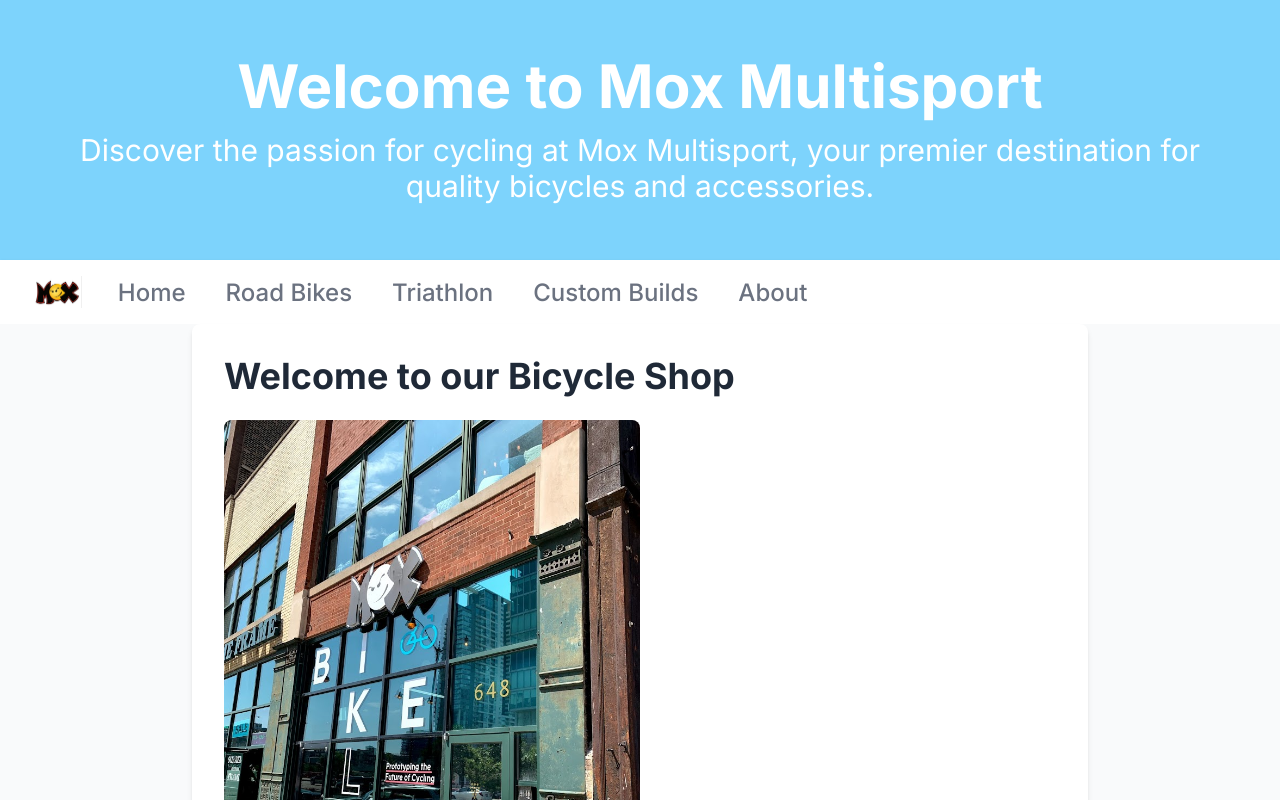
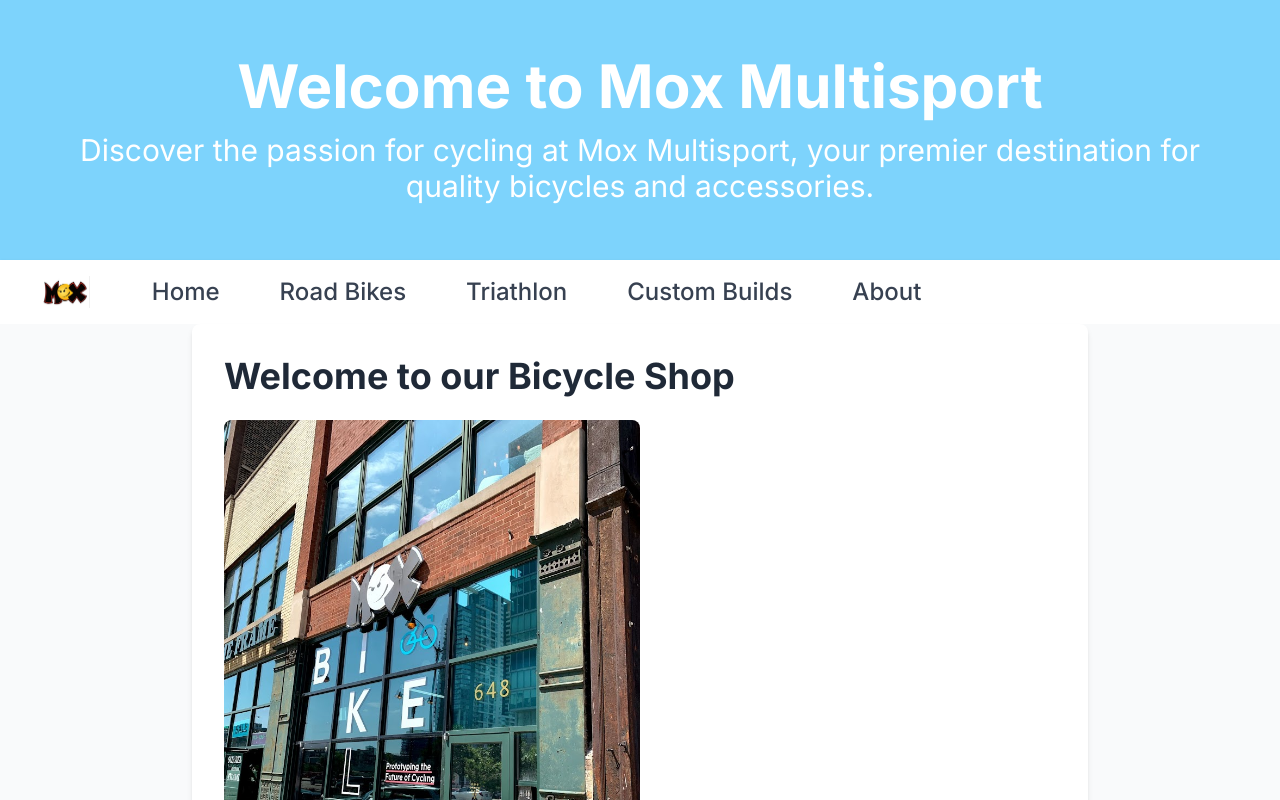
Before and after one commit to DevHooley/mox-multisport, a Next.js app: page / in a window 1280 px wide. Shown: the top 800 px of the page. Built offline with nearby package versions, Linux system fonts and the light colour scheme.

Commit message:
latest update

```diff
--- a/src/components/navigation.tsx
+++ b/src/components/navigation.tsx
@@ -20,8 +20,8 @@
           <div className="mx-auto max-w-7xl px-4 sm:px-6 lg:px-8">
             <div className="flex h-16 justify-between">
               <div className="flex overflow-x-auto">
-                <div className="hidden sm:flex md:space-x-8 lg:space-x-8">
-                  <a href="/" className="flex  flex-shrink-0 items-center">
+                <div className="hidden p-2 sm:flex md:space-x-8 lg:space-x-8">
+                  <a href="/" className="flex pr-4 flex-shrink-0 items-center">
                     <img
                       className="h-8 w-auto"
                       src={image}
@@ -31,32 +31,33 @@
                   {/* Current: "border-indigo-500 text-gray-900", Default: "border-transparent text-gray-500 hover:border-gray-300 hover:text-gray-700" */}
                   <a
                     href="/"
-                    className="inline-flex items-center border-b-2 border-transparent px-1 pt-1 sm:text-xl md:text-2xl lg:text-2xl font-medium text-gray-500 hover:border-sky-300 hover:text-gray-700 whitespace-nowrap"
+                    className="inline-flex items-center border-2  text-xl md:text-2xl active:border-2 border-transparent lg:text-2xl font-medium px-3 active:text-slate-700 active:border-sky-200   text-gray-700  hover:bg-sky-200 active:bg-sky-100 active:shadow-inner  rounded-md transition-transform duration-300 transform active:scale-100  hover:shadow-md hover:scale-110 hover:text-gray-800"
                   >
                     Home
                   </a>
+
                   <a
                     href="/roadbikes"
-                    className="inline-flex items-center border-b-2 border-transparent px-1 pt-1 sm:text-xl md:text-2xl lg:text-2xl font-medium text-gray-500 hover:border-sky-300 hover:text-gray-700 whitespace-nowrap"
+                    className="inline-flex items-center border-2  text-xl md:text-2xl active:border-2 border-transparent lg:text-2xl font-medium px-3 active:text-slate-700 active:border-sky-200   text-gray-700  hover:bg-sky-200 active:bg-sky-100 active:shadow-inner  rounded-md transition-transform duration-300 transform active:scale-100  hover:shadow-md hover:scale-110 hover:text-gray-800 whitespace-nowrap"
                   >
                     Road Bikes
                   </a>
 
                   <a
                     href="/triathlon"
-                    className="inline-flex items-center border-b-2 border-transparent px-1 pt-1 sm:text-xl md:text-2xl lg:text-2xl font-medium text-gray-500 hover:border-sky-300 hover:text-gray-700"
+                    className="inline-flex items-center border-2  text-xl md:text-2xl active:border-2 border-transparent lg:text-2xl font-medium px-3 active:text-slate-700 active:border-sky-200   text-gray-700  hover:bg-sky-200 active:bg-sky-100 active:shadow-inner  rounded-md transition-transform duration-300 transform active:scale-100  hover:shadow-md hover:scale-110 hover:text-gray-800"
                   >
                     Triathlon
                   </a>
                   <a
                     href="/custombuilds"
-                    className="inline-flex items-center border-b-2 border-transparent px-1 pt-1 sm:text-xl md:text-2xl lg:text-2xl font-medium text-gray-500 hover:border-sky-300 hover:text-gray-700 whitespace-nowrap"
+                    className="inline-flex items-center border-2  text-xl md:text-2xl active:border-2 border-transparent lg:text-2xl font-medium px-3 active:text-slate-700 active:border-sky-200   text-gray-700  hover:bg-sky-200 active:bg-sky-100 active:shadow-inner  rounded-md transition-transform duration-300 transform active:scale-100  hover:shadow-md hover:scale-110 hover:text-gray-800 whitespace-nowrap"
                   >
                     Custom Builds
                   </a>
                   <a
                     href="/about"
-                    className="inline-flex items-center border-b-2 border-transparent px-1 pt-1 sm:text-xl md:text-2xl lg:text-2xl font-medium text-gray-500 hover:border-sky-300 hover:text-gray-700"
+                    className="inline-flex items-center border-2  text-xl md:text-2xl active:border-2 border-transparent lg:text-2xl font-medium px-3 active:text-slate-700 active:border-sky-200   text-gray-700  hover:bg-sky-200 active:bg-sky-100 active:shadow-inner  rounded-md transition-transform duration-300 transform active:scale-100  hover:shadow-md hover:scale-110 hover:text-gray-800"
                   >
                     About
                   </a>
```
